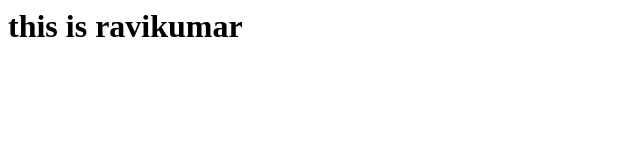
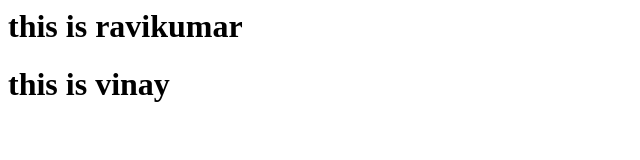
Before and after one commit to Ravi-kumar-git/idi-yaaparam, a plain HTML site: page index.html in a window 1280 px wide. Shown: the whole page, without its empty margins (0-640 px from the left). Drawn offline with Linux system fonts and the light colour scheme.

Commit message:
commit from vinay

```diff
--- a/index.html
+++ b/index.html
@@ -1 +1,3 @@
 <h1>this is ravikumar</h1>
+
+<h1>this is vinay</h1>
```
